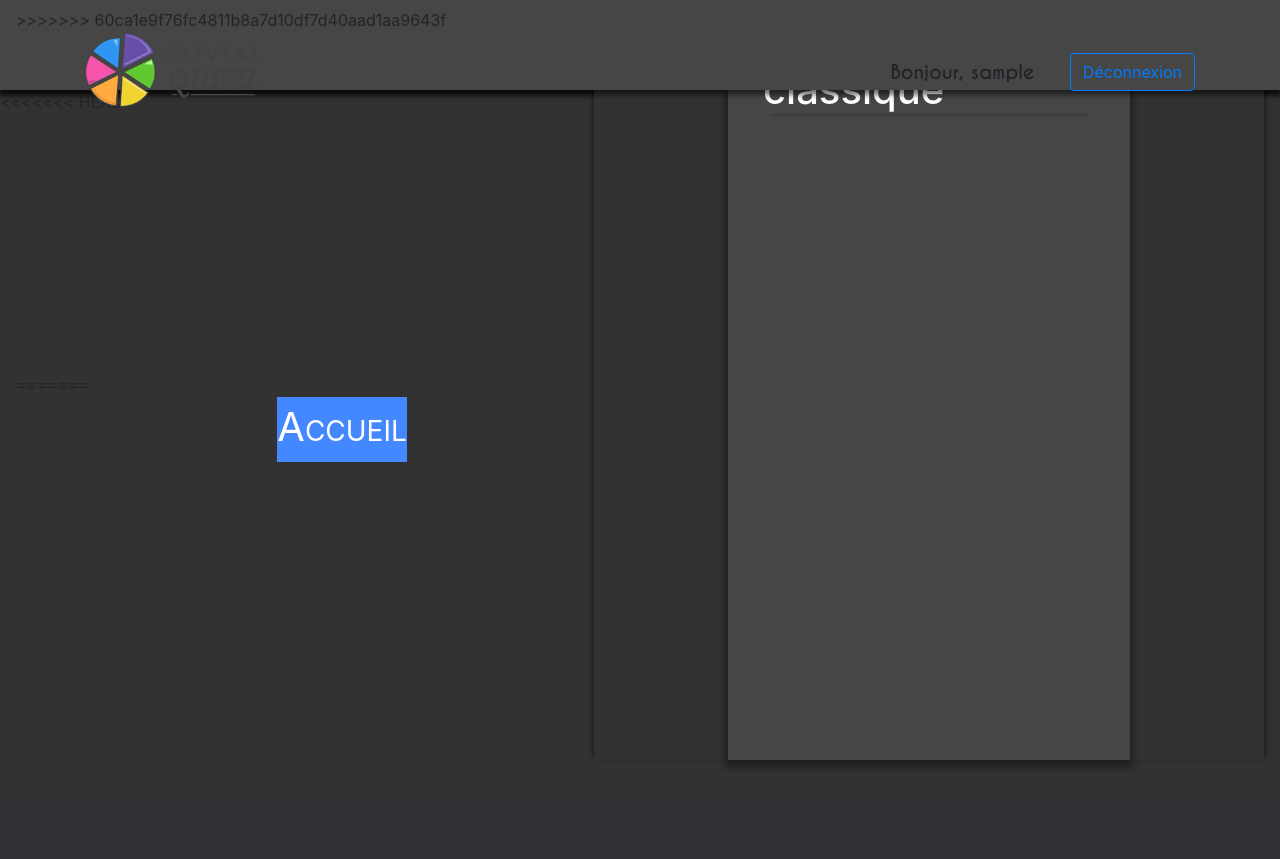
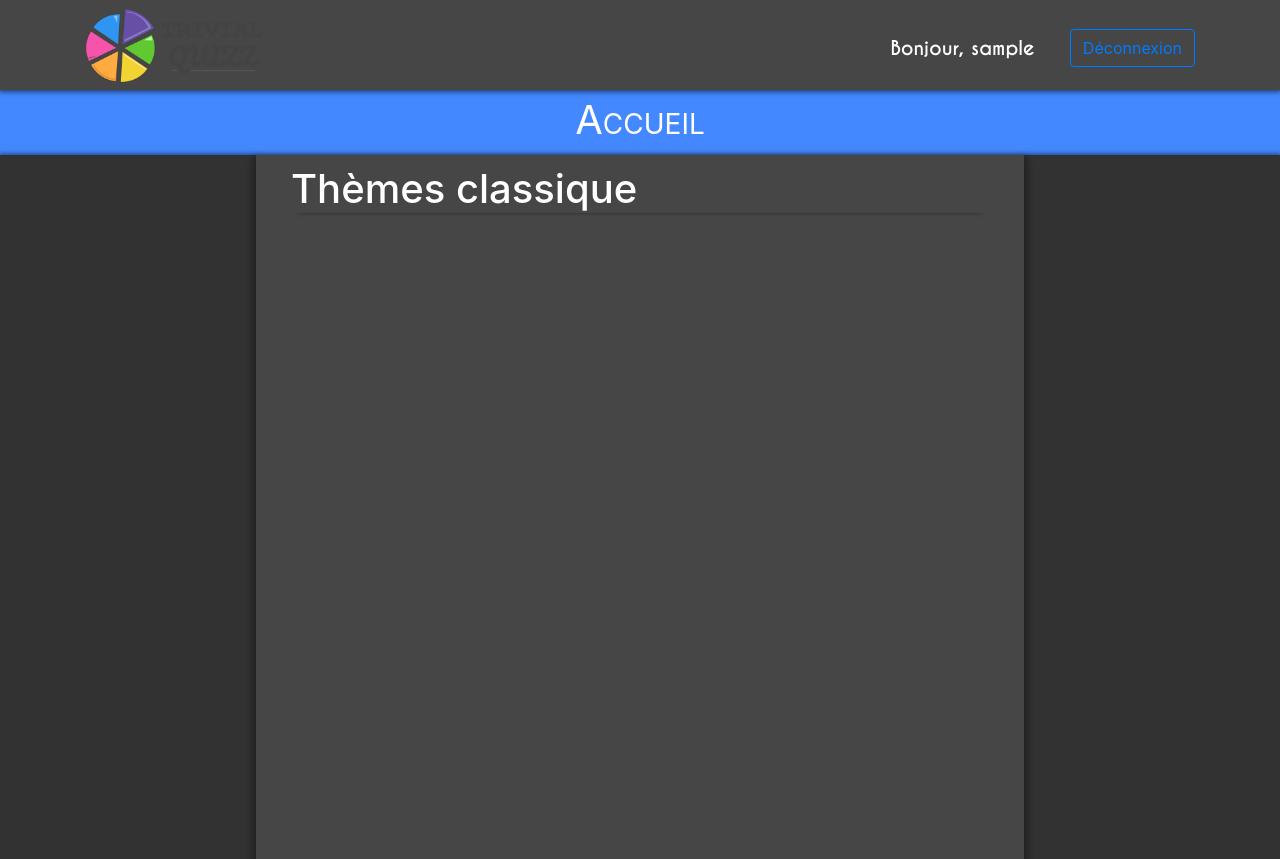
Before and after one commit to RomainBnfn/TrivialQuizz, a PHP site: page /index.php in a window 1280 px wide. Before the commit the page ends 768 px from the top, so only its background shows below. Run offline with PHP 8.4, Linux system fonts and the light colour scheme; the visitor is signed in with stand-in values (Sample User, id 1); data that the repository does not hold is empty; some libraries are stand-ins or nearby versions.

Commit message:
adaptation theme sombre

```diff
--- a/trivialquizz/css/style-base.css
+++ b/trivialquizz/css/style-base.css
@@ -28,6 +28,7 @@
   line-height: 35px;
   margin: 0 35px 0 0;
   overflow: hidden;
+  color: white;
 }
 #hello-navbar
 {
@@ -41,7 +42,7 @@
   text-decoration: none;
 }
 nav {
-  box-shadow: 0px 4px 5px 1px rgba(0, 0, 0, .55);
+  box-shadow: 0px 1px 5px 1px rgba(0, 0, 0, .55);
   background-color: rgb(70,70,70) !important;
   height: var(--navbar-height);
 }
@@ -56,7 +57,6 @@ html{
   align-items: center;
 }
 .bandeau-principal{
-  margin-top: var(--navbar-height);
 	height: 65px;
 	text-align: center;
 	justify-content: center;
@@ -69,7 +69,7 @@ html{
 	color: white;
 }
 .cadre-global{
-	box-shadow: 0px -4px 5px 1px rgba(0, 0, 0, .55);
+	box-shadow: 0px 0px 5px 1px rgba(0, 0, 0, .55);
 	display: flex;
 	width: auto;
 	justify-content: center;
--- a/trivialquizz/include/navbar.php
+++ b/trivialquizz/include/navbar.php
@@ -25,11 +25,7 @@
     $connected = false;
   }
 ?>
-<<<<<<< HEAD
-<nav class="navbar navbar-default fixed-top" role="navigation">
-=======
 <nav class="navbar fixed-top" role="navigation">
->>>>>>> 60ca1e9f76fc4811b8a7d10df7d40aad1aa9643f
   <div class="container">
     <!-- Logo pour aller à la page d'accueil -->
     <div>
--- a/trivialquizz/index.php
+++ b/trivialquizz/index.php
@@ -61,7 +61,7 @@
               ?>
                 <path class="theme<?=$i?>" d="<?=$pathUnfocus[$i]?>" fill="<?=$theme["couleur"]?>"/>
                 <text id="th-text<?=$i?>" fill="#fff" x="<?=$coordTextUnfocus[$i][0]?>" y="<?=$coordTextUnfocus[$i][1]?>"><?=$theme["nom"]?></text>
-                <path class="bt-theme theme<?=$i?>" d="<?=$pathUnfocus[$i++]?>" fill="#ffffff00" stroke="#000000" stroke-width="1" onClick="clicka(<?=$theme['id']?>)"/>
+                <path class="bt-theme theme<?=$i?>" d="<?=$pathUnfocus[$i++]?>" fill="#ffffff00" stroke="#ffffff" stroke-width="1" onClick="clicka(<?=$theme['id']?>)"/>
 
               <?php
               }
```
